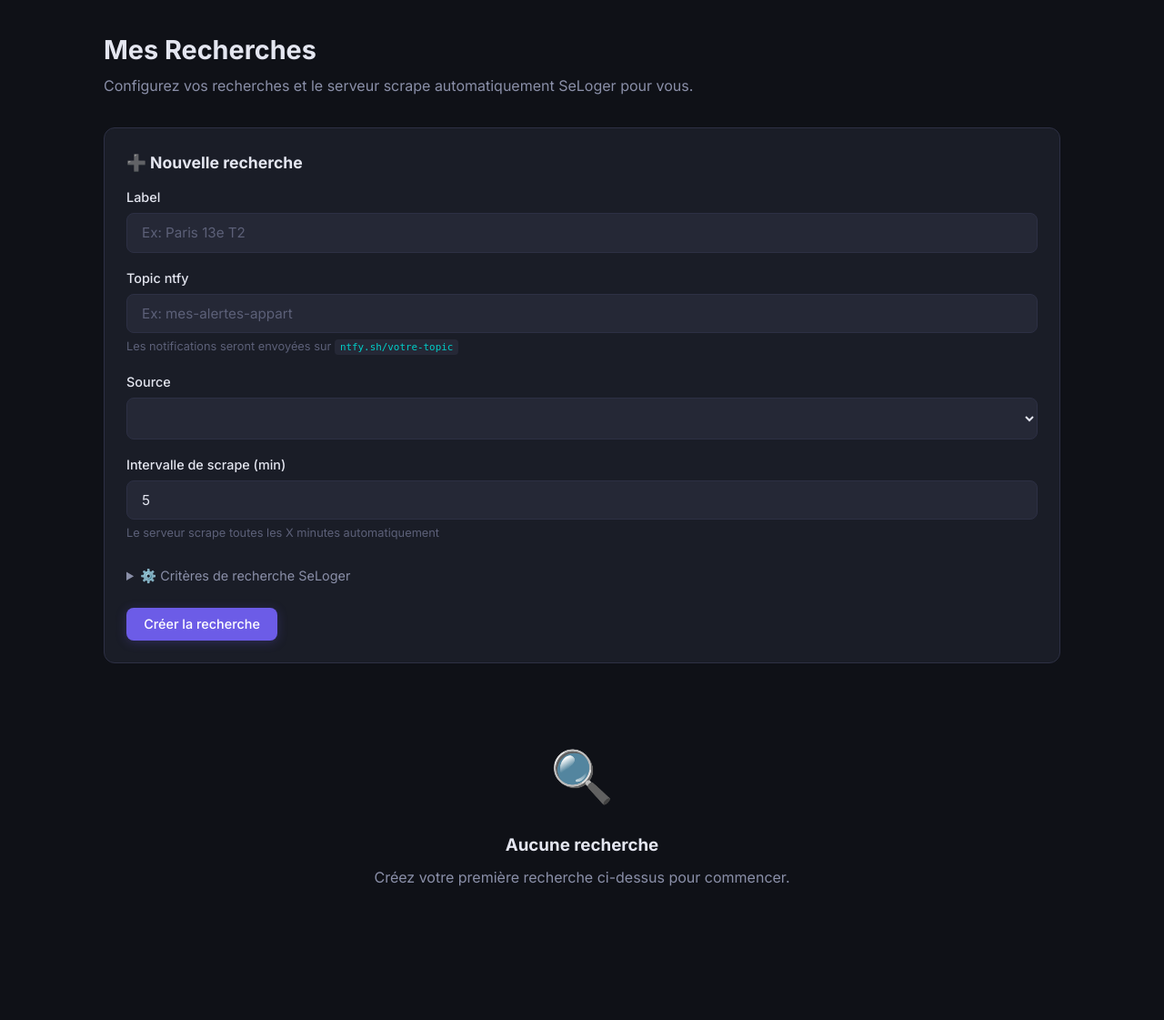
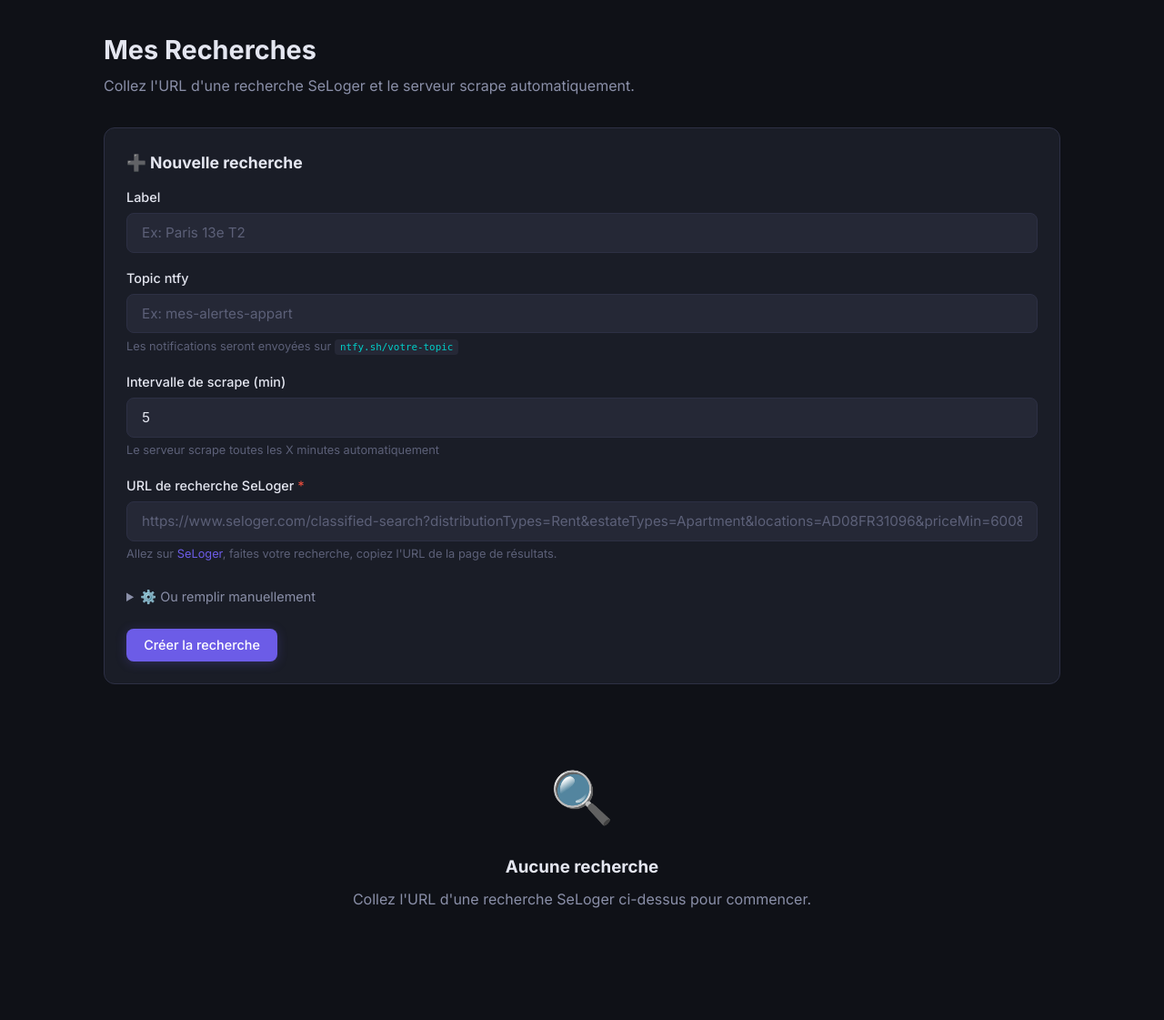
Before and after one commit to dRAOUF1/appart-scrapper, a Flask app: template templates/searches.html in a window 1280 px wide. Shown: the whole page at 91% size. Before the commit the page ends 974 px from the top, so only its background shows below. Run offline with Flask 3, Linux system fonts and the light colour scheme; the template is opened without the code that fills it, so the values that code supplies are empty.

Commit message:
feat: accept SeLoger search URL to configure scraping criteria
- Add parse_search_url() to scraper/seloger.py to extract criteria from URL query params
- Front now has URL input as primary method (paste SeLoger search URL)
- Manual criteria form still available in collapsible details
- Backend auto-parses URL or falls back to manual fields

```diff
--- a/main.py
+++ b/main.py
@@ -490,26 +490,36 @@ def searches():
         label = request.form.get("label", "").strip()
         ntfy_topic = request.form.get("ntfy_topic", "").strip()
         source = request.form.get("source", "seloger").strip()
-        place_ids = request.form.get("place_ids", "").strip()
-        price_min = request.form.get("price_min", "").strip()
-        price_max = request.form.get("price_max", "").strip()
-        space_min = request.form.get("space_min", "").strip()
-        distribution = request.form.get("distribution", "Rent")
-        estate_type = request.form.get("estate_type", "Apartment")
+        search_url = request.form.get("search_url", "").strip()
         scrape_interval = int(request.form.get("scrape_interval", 5))
 
         criteria = {}
-        if place_ids:
-            criteria["placeIds"] = [p.strip() for p in place_ids.split(",")]
-            criteria["location"] = {"placeIds": criteria["placeIds"]}
-        if price_min:
-            criteria["priceMin"] = int(price_min)
-        if price_max:
-            criteria["priceMax"] = int(price_max)
-        if space_min:
-            criteria["spaceMin"] = int(space_min)
-        criteria["distributionTypes"] = [distribution]
-        criteria["estateTypes"] = [estate_type]
+
+        if search_url:
+            from scraper.seloger import parse_search_url
+            criteria = parse_search_url(search_url)
+            if not criteria.get("placeIds"):
+                flash("L'URL ne contient pas de lieu valide (locations=...)", "error")
+                return redirect(url_for("web.searches"))
+        else:
+            place_ids = request.form.get("place_ids", "").strip()
+            price_min = request.form.get("price_min", "").strip()
+            price_max = request.form.get("price_max", "").strip()
+            space_min = request.form.get("space_min", "").strip()
+            distribution = request.form.get("distribution", "Rent")
+            estate_type = request.form.get("estate_type", "Apartment")
+
+            if place_ids:
+                criteria["placeIds"] = [p.strip() for p in place_ids.split(",")]
+                criteria["location"] = {"placeIds": criteria["placeIds"]}
+            if price_min:
+                criteria["priceMin"] = int(price_min)
+            if price_max:
+                criteria["priceMax"] = int(price_max)
+            if space_min:
+                criteria["spaceMin"] = int(space_min)
+            criteria["distributionTypes"] = [distribution]
+            criteria["estateTypes"] = [estate_type]
 
         if label and ntfy_topic and criteria.get("placeIds"):
             current_app.storage.create_search(
@@ -517,7 +527,7 @@ def searches():
             )
             flash(f"Recherche « {label} » créée !", "success")
         else:
-            flash("Label, topic ntfy et au moins un placeId requis", "error")
+            flash("Label, topic ntfy et au moins un lieu requis", "error")
         return redirect(url_for("web.searches"))
 
     all_searches = current_app.storage.get_user_searches(g.user["id"])
--- a/templates/searches.html
+++ b/templates/searches.html
@@ -4,7 +4,7 @@
 {% block content %}
 <div class="page-header">
     <h1>Mes Recherches</h1>
-    <p class="text-muted">Configurez vos recherches et le serveur scrape automatiquement SeLoger pour vous.</p>
+    <p class="text-muted">Collez l'URL d'une recherche SeLoger et le serveur scrape automatiquement.</p>
 </div>
 
 <!-- Create search form -->
@@ -22,26 +22,28 @@
                 <small class="form-help">Les notifications seront envoyées sur <code>ntfy.sh/votre-topic</code></small>
             </div>
             <div class="form-group">
-                <label for="source">Source</label>
-                <select id="source" name="source">
-                    {% for s in sources %}
-                    <option value="{{ s.id }}">{{ s.name }} — {{ s.description }}</option>
-                    {% endfor %}
-                </select>
-            </div>
-            <div class="form-group">
                 <label for="scrape_interval">Intervalle de scrape (min)</label>
                 <input type="number" id="scrape_interval" name="scrape_interval" value="5" min="1" max="1440">
                 <small class="form-help">Le serveur scrape toutes les X minutes automatiquement</small>
             </div>
         </div>
 
+        <div class="form-group" style="margin-top: 1rem;">
+            <label for="search_url">URL de recherche SeLoger <span style="color: var(--danger)">*</span></label>
+            <input type="url" id="search_url" name="search_url"
+                placeholder="https://www.seloger.com/classified-search?distributionTypes=Rent&estateTypes=Apartment&locations=AD08FR31096&priceMin=600&priceMax=850"
+                required>
+            <small class="form-help">
+                Allez sur <a href="https://www.seloger.com" target="_blank">SeLoger</a>, faites votre recherche, copiez l'URL de la page de résultats.
+            </small>
+        </div>
+
         <details style="margin-top: 1rem;">
-            <summary style="cursor: pointer; color: var(--text-muted); font-size: 0.9rem; padding: 0.5rem 0;">⚙️ Critères de recherche SeLoger</summary>
+            <summary style="cursor: pointer; color: var(--text-muted); font-size: 0.9rem; padding: 0.5rem 0;">⚙️ Ou remplir manuellement</summary>
             <div class="form-grid" style="margin-top: 0.75rem;">
                 <div class="form-group">
-                    <label for="place_ids">Place IDs <span style="color: var(--danger)">*</span></label>
-                    <input type="text" id="place_ids" name="place_ids" placeholder="Ex: AD08FR31096" required>
+                    <label for="place_ids">Place IDs</label>
+                    <input type="text" id="place_ids" name="place_ids" placeholder="Ex: AD08FR31096">
                     <small class="form-help">ID(s) de lieu SeLoger (séparés par des virgules)</small>
                 </div>
                 <div class="form-group">
@@ -135,7 +137,7 @@
 <div class="empty-state">
     <div class="empty-icon">🔍</div>
     <h3>Aucune recherche</h3>
-    <p>Créez votre première recherche ci-dessus pour commencer.</p>
+    <p>Collez l'URL d'une recherche SeLoger ci-dessus pour commencer.</p>
 </div>
 {% endif %}
 
```
Also changed, not shown: scraper/seloger.py (+65 -0 lines).
